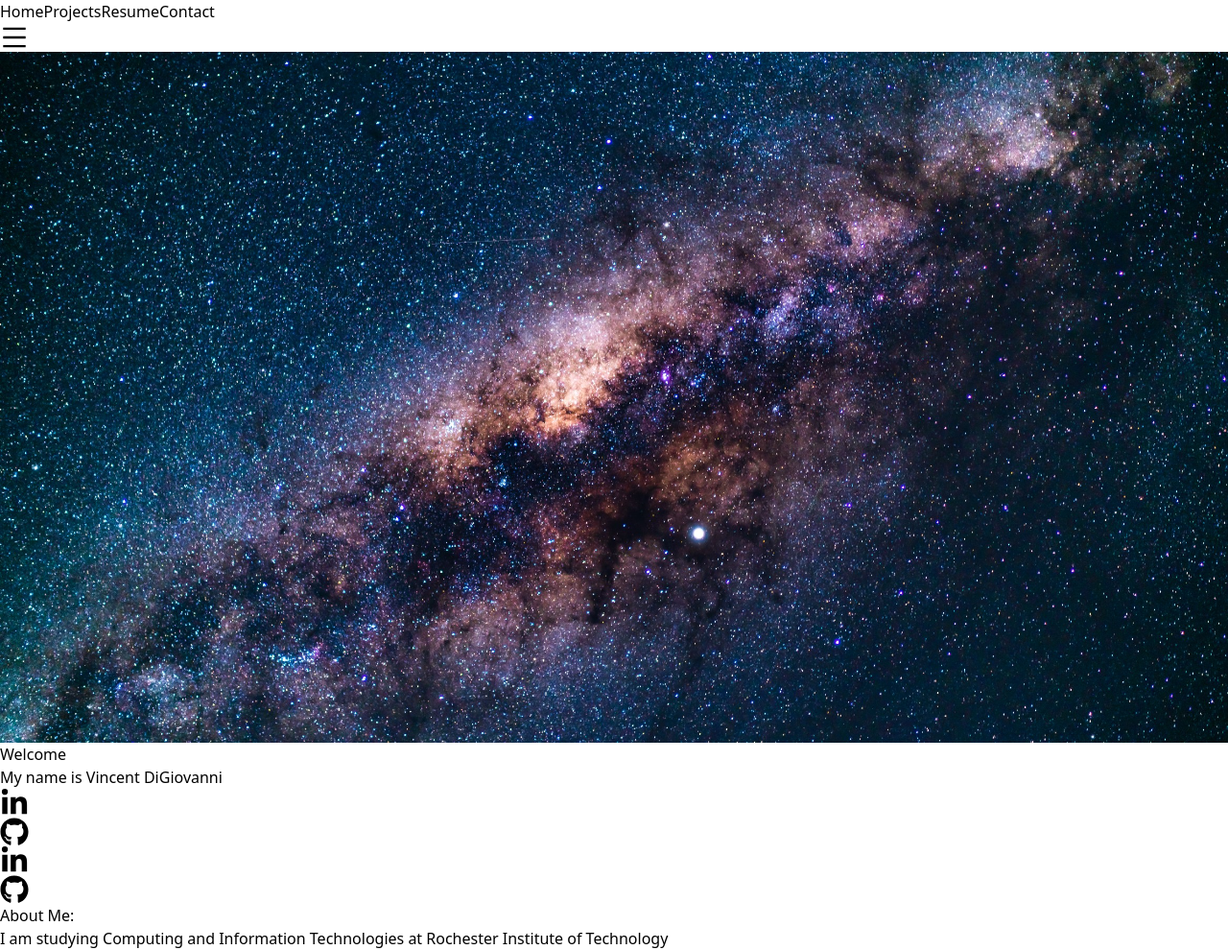
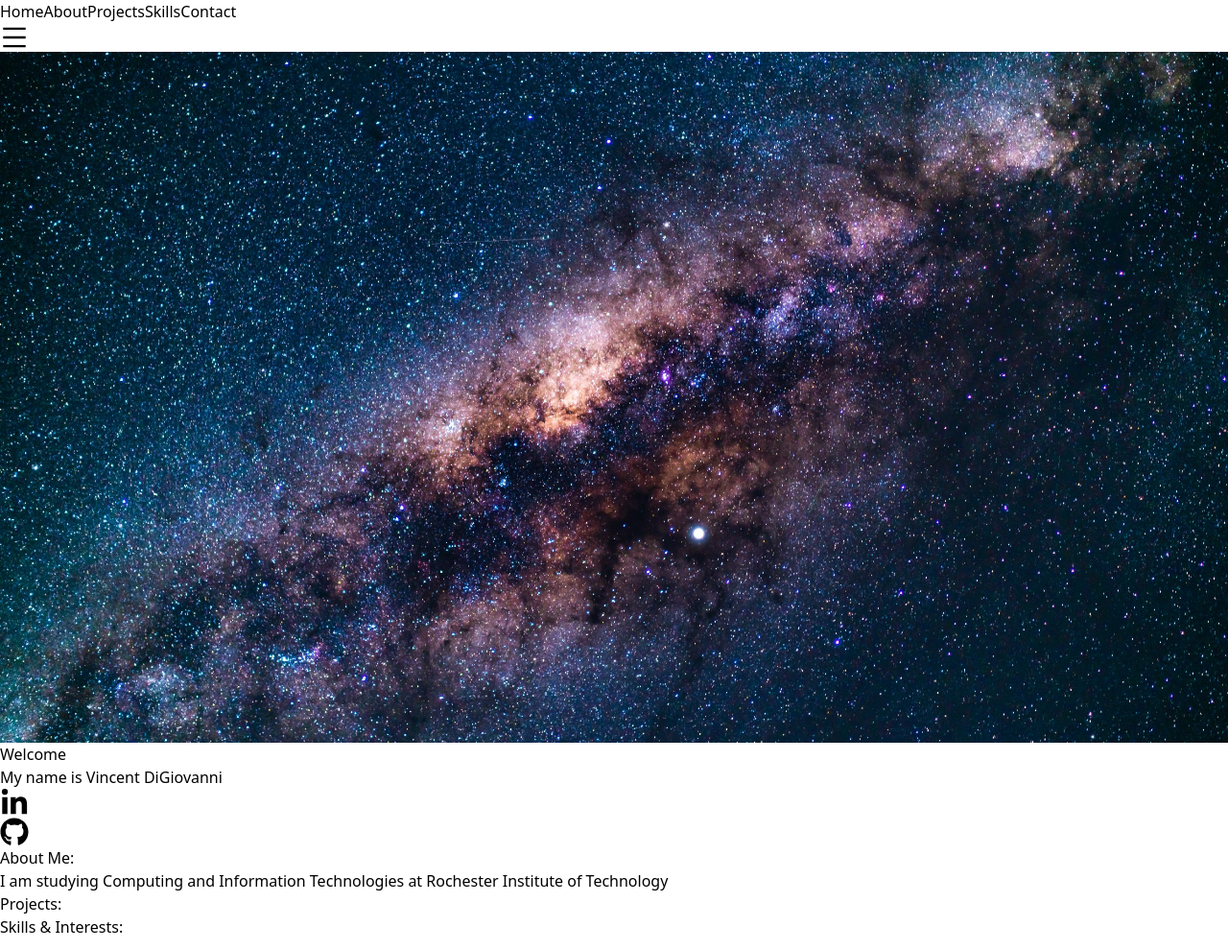
Before and after one commit to vdigi00/vincentdigi-site, a React (Vite) app: page / in a window 1280 px wide. Shown: the whole page at 96% size. Built offline with nearby package versions, Linux system fonts and the light colour scheme.

Commit message:
Added filler sections

```diff
--- a/src/App.jsx
+++ b/src/App.jsx
@@ -2,6 +2,8 @@ import Topnav from './components/Topnav'
 import Sidenav from './components/Sidenav'
 import Hero from './components/Hero'
 import Main from './components/Main'
+import Projects from './components/Projects'
+import Skills from './components/Skills'
 
 function App() {
   return (
@@ -10,6 +12,8 @@ function App() {
       <Sidenav />
       <Hero />
       <Main />
+      <Projects />
+      <Skills />
     </div>
   )
 }
--- a/src/components/Hero.jsx
+++ b/src/components/Hero.jsx
@@ -16,12 +16,6 @@ const Hero = () => {
                         <a href="https://github.com/vdigi00">
                             <FaGithub className='cursor-pointer' size={30} />
                         </a>
-                        <a href="https://www.linkedin.com/in/vincentdigi/">
-                            <FaLinkedinIn className='cursor-pointer' size={30} />
-                        </a>
-                        <a href="https://github.com/vdigi00">
-                            <FaGithub className='cursor-pointer' size={30} />
-                        </a>
                     </div>
                 </div>
             </div>
--- a/src/components/Main.jsx
+++ b/src/components/Main.jsx
@@ -2,9 +2,11 @@ import React from 'react';
 
 const Main = () => {
     return (
-        <div id='main' className='max-w-[1000px] m-auto md:pl-20 p-4 py-16'>
-            <h1 className='text-4xl font-bold'>About Me:</h1>
-            <p className='pt-5'>I am studying Computing and Information Technologies at Rochester Institute of Technology</p>
+        <div id='main' className='min-h-[50em]'>
+            <div className='max-w-[1000px] m-auto md:pl-20 p-4 py-16 '>
+                <h1 className='text-4xl font-bold'>About Me:</h1>
+                <p className='pt-5'>I am studying Computing and Information Technologies at Rochester Institute of Technology</p>
+            </div>
         </div>
     )
 }
--- /dev/null
+++ b/src/components/Projects.jsx
@@ -0,0 +1,13 @@
+import React from 'react';
+
+const Projects = () => {
+    return (
+        <div id='projects' className='bg-gray-100 min-h-[50em]'>
+            <div className='max-w-[1000px] m-auto md:pl-20 p-4 py-16'>
+                <h1 className='text-4xl font-bold'>Projects:</h1>
+            </div>
+        </div>
+    )
+}
+
+export default Projects
--- /dev/null
+++ b/src/components/Skills.jsx
@@ -0,0 +1,13 @@
+import React from 'react';
+
+const Skills = () => {
+    return (
+        <div id='skills' className='min-h-[50em]'>
+            <div className='max-w-[1000px] m-auto md:pl-20 p-4 py-16 '>
+                <h1 className='text-4xl font-bold'>Skills & Interests:</h1>
+            </div>
+        </div>
+    )
+}
+
+export default Skills
--- a/src/components/Topnav.jsx
+++ b/src/components/Topnav.jsx
@@ -2,8 +2,9 @@ import React from 'react'
 
 const linkData = [
     { href: '#hero', text: 'Home' },
+    { href: '#main', text: 'About' },
     { href: '#projects', text: 'Projects' },
-    { href: '#resume', text: 'Resume' },
+    { href: '#skills', text: 'Skills' },
     { href: '#contact', text: 'Contact' },
 ]
 
```
